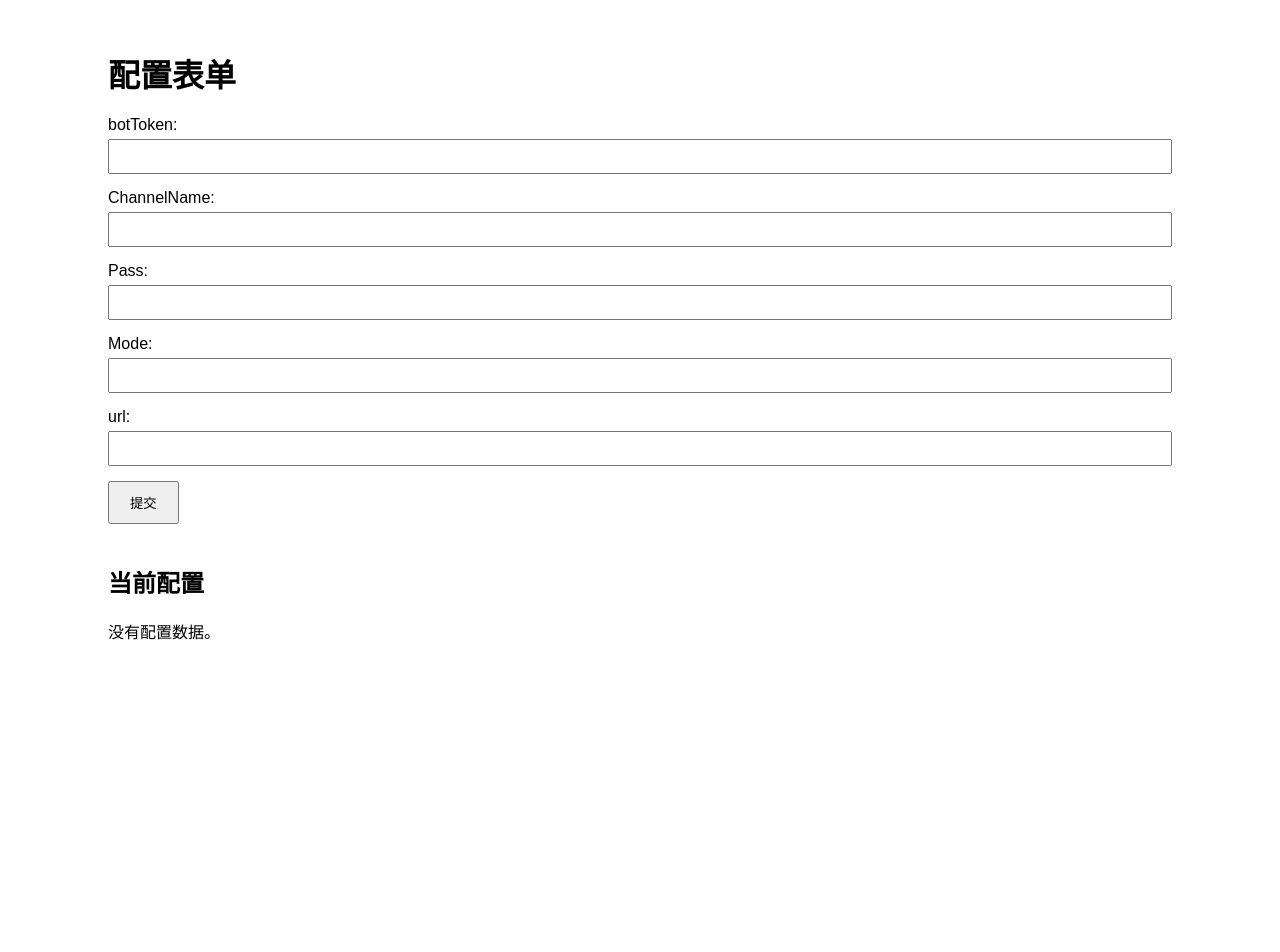
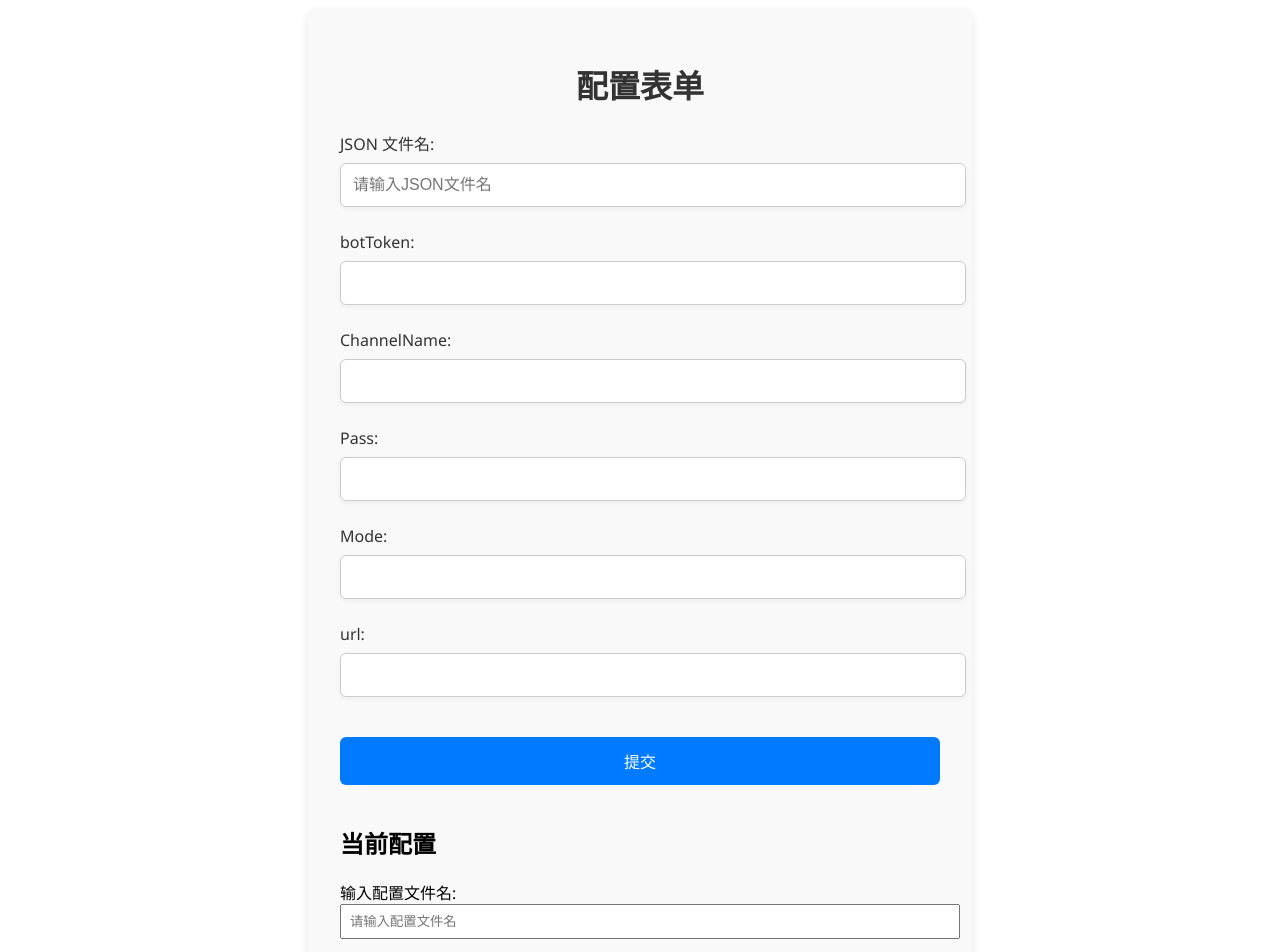
Before and after one commit to SkyDependence/tgDrive-front, a Vue app: page / in a window 1280 px wide. Shown: the top 952 px of the page. Before the commit the page ends 800 px from the top, so only its background shows below. Built offline with nearby package versions, Linux system fonts and the light colour scheme; no server answers.

Commit message:
update: 优化页面展示，新增按名称添加查询配置

```diff
--- a/src/App.vue
+++ b/src/App.vue
@@ -1,63 +1,82 @@
-<!-- src/App.vue -->
 <template>
-  <div id="app">
-    <h1>配置表单</h1>
+  <div id="app" class="app-container">
+    <h1 class="title">配置表单</h1>
+
+    <!-- 输入框：文件名 -->
+    <div class="form-group">
+      <label for="filename" class="label">JSON 文件名:</label>
+      <input
+        type="text"
+        id="filename"
+        v-model="filename"
+        class="input"
+        placeholder="请输入JSON文件名"
+        required
+      />
+    </div>
+
+    <!-- 配置表单 -->
     <form @submit.prevent="handleSubmit">
       <div class="form-group">
-        <label for="botToken">botToken:</label>
+        <label for="token" class="label">botToken:</label>
         <input
           type="text"
           id="token"
           v-model="config.token"
+          class="input"
           required
         />
       </div>
 
       <div class="form-group">
-        <label for="target">ChannelName:</label>
+        <label for="target" class="label">ChannelName:</label>
         <input
           type="text"
           id="target"
           v-model="config.target"
+          class="input"
           required
         />
       </div>
 
       <div class="form-group">
-        <label for="pass">Pass:</label>
+        <label for="pass" class="label">Pass:</label>
         <input
           type="password"
           id="pass"
           v-model="config.pass"
+          class="input"
         />
       </div>
 
       <div class="form-group">
-        <label for="mode">Mode:</label>
+        <label for="mode" class="label">Mode:</label>
         <input
           type="text"
           id="mode"
           v-model="config.mode"
+          class="input"
         />
       </div>
 
       <div class="form-group">
-        <label for="url">url:</label>
+        <label for="url" class="label">url:</label>
         <input
           type="text"
           id="url"
           v-model="config.url"
+          class="input"
         />
       </div>
 
-      <button type="submit">提交</button>
+      <button type="submit" class="button">提交</button>
     </form>
 
     <div v-if="message" class="message">
       {{ message }}
     </div>
 
-    <ConfigDisplay />
+    <ConfigDisplay :filename="filename" />
   </div>
 </template>
 
@@ -72,6 +91,7 @@ export default {
   },
   data() {
     return {
+      filename: '',  // 新增：用于存储文件名
       config: {
         token: '',
         target: '',
@@ -85,9 +105,13 @@ export default {
   methods: {
     async handleSubmit() {
       try {
-        const response = await axios.post('/api/config', this.config);
+        const payload = {
+          name: this.filename,
+          ...this.config
+        };
+        const response = await axios.post('/api/config', payload);
         this.message = response.data;
-        // 清空表单
+
         this.config = {
           token: '',
           target: '',
@@ -109,37 +133,89 @@ export default {
 </script>
 
 <style>
-/* src/App.vue */
-#app {
-  font-family: Arial, sans-serif;
-  margin: 50px;
+/* Modern Styling for the App */
+.app-container {
+  max-width: 600px;
+  margin: 0 auto;
+  padding: 2rem;
+  background-color: #f9f9f9;
+  border-radius: 8px;
+  box-shadow: 0 4px 10px rgba(0, 0, 0, 0.1);
+  font-family: 'Segoe UI', Tahoma, Geneva, Verdana, sans-serif;
 }
 
-h1 {
-  margin-bottom: 20px;
+.title {
+  font-size: 2rem;
+  color: #333;
+  text-align: center;
+  margin-bottom: 1.5rem;
+  font-weight: bold;
 }
 
 .form-group {
-  margin-bottom: 15px;
+  margin-bottom: 1.5rem;
 }
 
-label {
+.label {
   display: block;
-  margin-bottom: 5px;
+  font-size: 1rem;
+  font-weight: 500;
+  margin-bottom: 0.5rem;
+  color: #333;
 }
 
-input {
+.input {
   width: 100%;
-  padding: 8px;
-  box-sizing: border-box;
+  padding: 0.75rem;
+  font-size: 1rem;
+  border-radius: 6px;
+  border: 1px solid #ccc;
+  box-shadow: 0 2px 5px rgba(0, 0, 0, 0.05);
+  outline: none;
+  transition: border-color 0.3s ease;
 }
 
-button {
-  padding: 10px 20px;
+.input:focus {
+  border-color: #007bff;
+}
+
+.button {
+  display: inline-block;
+  padding: 0.75rem 1.5rem;
+  font-size: 1rem;
+  color: white;
+  background-color: #007bff;
+  border: none;
+  border-radius: 6px;
+  cursor: pointer;
+  transition: background-color 0.3s ease;
+}
+
+.button:hover {
+  background-color: #0056b3;
 }
 
 .message {
   color: green;
-  margin-top: 20px;
+  margin-top: 1rem;
+  font-weight: bold;
+  text-align: center;
+}
+
+button {
+  margin-top: 1rem;
+  width: 100%;
+  background-color: #007bff;
+  color: white;
+  border: none;
+  border-radius: 6px;
+  padding: 10px;
+  font-size: 16px;
+  cursor: pointer;
+  transition: background-color 0.3s ease;
+}
+
+button:hover {
+  background-color: #0056b3;
 }
 </style>
--- a/src/components/ConfigDisplay.vue
+++ b/src/components/ConfigDisplay.vue
@@ -1,7 +1,20 @@
-<!-- src/components/ConfigDisplay.vue -->
 <template>
   <div>
     <h2>当前配置</h2>
+
+    <!-- 输入框：文件名 -->
+    <div class="form-group">
+      <label for="config-filename">输入配置文件名:</label>
+      <input
+        type="text"
+        id="config-filename"
+        v-model="filenameInput"
+        placeholder="请输入配置文件名"
+      />
+      <button @click="fetchConfig(filenameInput)">查询</button>
+    </div>
+
+    <!-- 显示配置内容 -->
     <div v-if="config">
       <p><strong>token:</strong> {{ config.token }}</p>
       <p><strong>target:</strong> {{ config.target }}</p>
@@ -9,6 +22,7 @@
       <p><strong>Mode:</strong> {{ config.mode }}</p>
       <p><strong>url:</strong> {{ config.url }}</p>
     </div>
+
     <div v-else>
       <p>没有配置数据。</p>
     </div>
@@ -22,19 +36,26 @@ export default {
   name: 'ConfigDisplay',
   data() {
     return {
-      config: null
+      filenameInput: '',  // 用户输入的文件名
+      config: null        // 存储获取到的配置数据
     };
   },
-  created() {
-    this.fetchConfig();
-  },
   methods: {
-    async fetchConfig() {
+    async fetchConfig(filename) {
+      if (!filename) {
+        alert('请输入文件名');
+        return;
+      }
+
       try {
-        const response = await axios.get('/api/config');
-        this.config = response.data;
+        // 通过输入的文件名查询配置
+        const response = await axios.get('/api/config', {
+          params: { filename }
+        });
+        this.config = response.data;  // 将查询到的配置赋值到 config
       } catch (error) {
         console.error('获取配置失败:', error);
+        this.config = null;  // 出现错误时清空配置显示
       }
     }
   }
@@ -42,12 +63,21 @@ export default {
 </script>
 
 <style scoped>
-/* src/components/ConfigDisplay.vue */
 h2 {
   margin-top: 40px;
 }
 
-p {
-  margin: 5px 0;
+.form-group {
+  margin-bottom: 20px;
+}
+
+input {
+  width: 100%;
+  padding: 8px;
+  margin-bottom: 10px;
+}
+
+button {
+  padding: 8px 16px;
 }
 </style>
```
